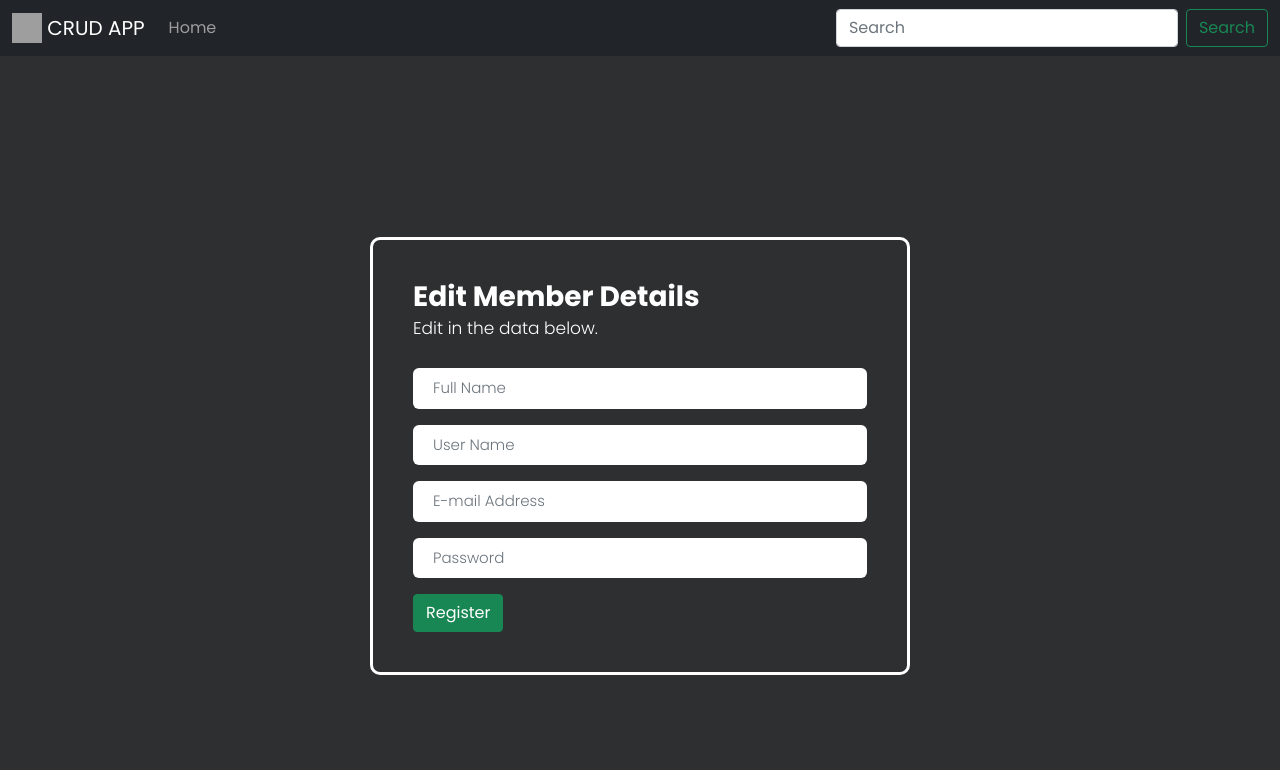
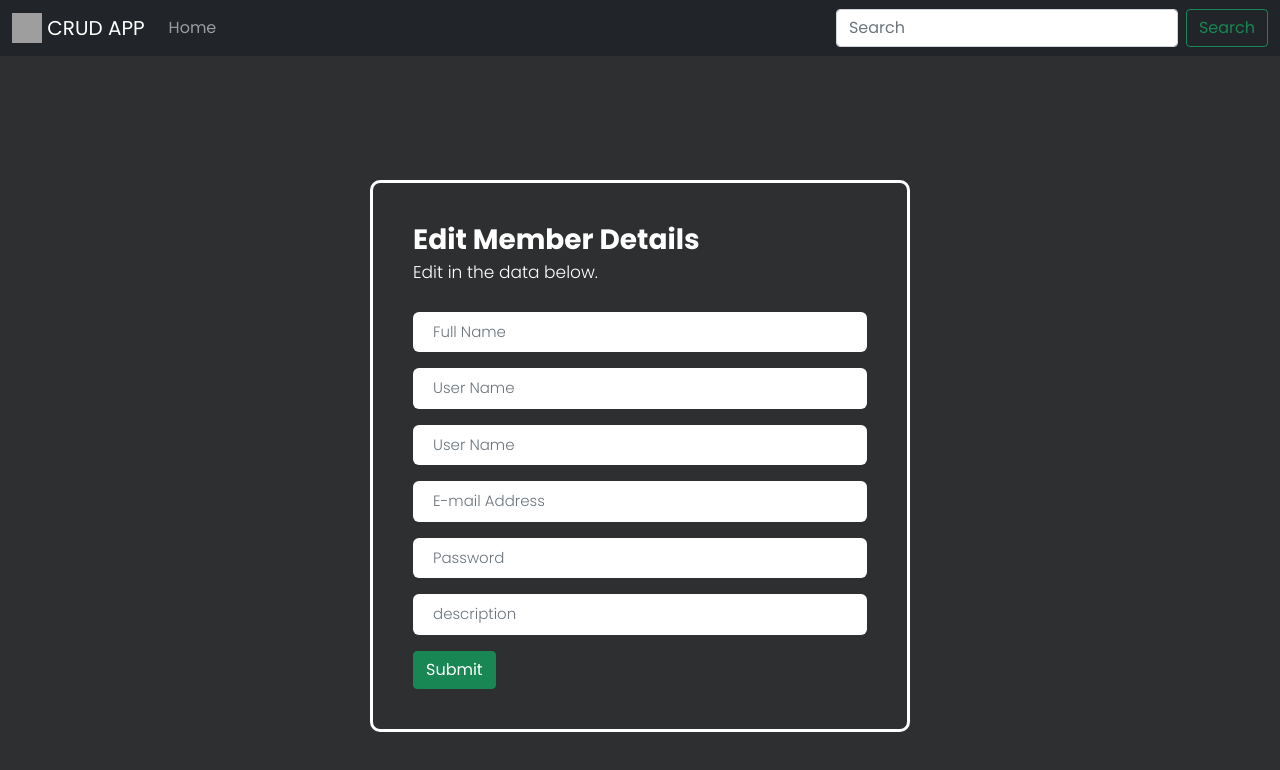
Before and after one commit to JBBIGBANG/Node_Crud_app, a React (Create React App) app in the folder client/: page /editProduct/1 in a window 1280 px wide. Shown: the top 770 px of the page. Built offline with nearby package versions, Linux system fonts and the light colour scheme; no server answers; grey boxes are pictures that could not be loaded.

Commit message:
edit work complete

```diff
--- a/client/src/components/EditProduct.js
+++ b/client/src/components/EditProduct.js
@@ -1,29 +1,79 @@
-import React from 'react';
+import React,{useState, useEffect} from "react";
 
-import { Button } from 'react-bootstrap';
-import './AddProduct.css';
-
+import { Button } from "react-bootstrap";
+import { useParams ,useNavigate} from "react-router-dom";
+import "./AddProduct.css";
 
 const EditProduct = () => {
 
+    const usehistory = useNavigate()
   const [inputValue, setInputValue] = React.useState({
-
         name: '',
         username: '',
+        mobile: '',
         email: '',
-        password: ''
-
+        password: '',
+        description: ''
   });
 
   const setData = (event) => {
-        const {name, value} = event.target;
+    const { name, value } = event.target;
     setInputValue({
       ...inputValue,
-            [name]: value
+      [name]: value,
     });
   };
 
-    return(
+  const {id} = useParams();
+    const getinputdata = async (event) => {
+        const res = await fetch(`/finduser/${id}`, {
+            method: 'GET',
+            headers: {
+                'Content-Type': 'application/json'
+            }
+
+        });
+        const data = await res.json();
+        console.log(data);
+
+        if(res.status === 200) {
+            setInputValue(data);
+            res.status(200).json(data);
+        } else {
+            alert('Did not get any data');
+        }
+    };
+
+    useEffect(() => {
+        getinputdata();
+    }, []);
+
+    const updateuser = async(event) => {
+        event.preventDefault();
+
+        const {name,username,mobile,email,password,description} = inputValue;
+        const res2 = await fetch(`/updateuser/${id}`, {
+            method: 'PATCH',
+            headers: {
+                'Content-Type': 'application/json'
+            },
+            body:JSON.stringify({
+                name,username,mobile,email,password,description
+            })
+        });
+        const data2 = await res2.json();
+        console.log(data2);
+
+        if(res2 === 404 || !data2){
+            alert("fill the data")
+        }
+        else{
+            alert("data added")
+            usehistory("/");
+        }
+    }
+
+  return (
     <div className="form-body">
       <div className="row">
         <div className="form-holder">
@@ -32,34 +82,106 @@ const EditProduct = () => {
               <h3>Edit Member Details</h3>
               <p>Edit in the data below.</p>
               <form className="requires-validation" novalidate>
-
                 <div className="col-md-12">
-                               <input className="form-control" type="text" name="name" value={inputValue.name} onChange={setData} placeholder="Full Name" required />
+                  <input
+                    className="form-control"
+                    type="text"
+                    name="name"
+                    value={inputValue.name}
+                    onChange={setData}
+                    placeholder="Full Name"
+                    required
+                  />
                   <div className="valid-feedback">Name field is valid!</div>
-                               <div className="invalid-feedback">Name field cannot be blank!</div>
+                  <div className="invalid-feedback">
+                    Name field cannot be blank!
+                  </div>
                 </div>
 
                 <div className="col-md-12">
-                                <input className="form-control" type="text" name="username" value={inputValue.username} onChange={setData} placeholder="User Name" required />
+                  <input
+                    className="form-control"
+                    type="text"
+                    name="username"
+                    value={inputValue.username}
+                    onChange={setData}
+                    placeholder="User Name"
+                    required
+                  />
                   <div className="valid-feedback">Username field is valid!</div>
-                                 <div className="invalid-feedback">Username field cannot be blank!</div>
+                  <div className="invalid-feedback">
+                    Username field cannot be blank!
+                  </div>
                 </div>
 
                 <div className="col-md-12">
-                                <input className="form-control" type="email" name="email" value={inputValue.email} onChange={setData} placeholder="E-mail Address" required />
-                                 <div className="valid-feedback">Email field is valid!</div>
-                                 <div className="invalid-feedback">Email field cannot be blank!</div>
+                  <input
+                    className="form-control"
+                    type="text"
+                    name="mobile"
+                    value={inputValue.mobile}
+                    onChange={setData}
+                    placeholder="User Name"
+                    required
+                  />
+                  <div className="valid-feedback">mobile field is valid!</div>
+                  <div className="invalid-feedback">
+                  mobile field cannot be blank!
+                  </div>
                 </div>
 
                 <div className="col-md-12">
-                                <input className="form-control" type="password" name="password" value={inputValue.password} onChange={setData} placeholder="Password" required />
-                                 <div className="valid-feedback">Password field is valid!</div>
-                                 <div className="invalid-feedback">Password field cannot be blank!</div>
+                  <input
+                    className="form-control"
+                    type="email"
+                    name="email"
+                    value={inputValue.email}
+                    onChange={setData}
+                    placeholder="E-mail Address"
+                    required
+                  />
+                  <div className="valid-feedback">Email field is valid!</div>
+                  <div className="invalid-feedback">
+                    Email field cannot be blank!
+                  </div>
                 </div>
 
+                <div className="col-md-12">
+                  <input
+                    className="form-control"
+                    type="password"
+                    name="password"
+                    value={inputValue.password}
+                    onChange={setData}
+                    placeholder="Password"
+                    required
+                  />
+                  <div className="valid-feedback">Password field is valid!</div>
+                  <div className="invalid-feedback">
+                    Password field cannot be blank!
+                  </div>
+                </div>
+
+                <div className="col-md-12">
+                  <input
+                    className="form-control"
+                    type="text"
+                    name="description"
+                    value={inputValue.description}
+                    onChange={setData}
+                    placeholder="description"
+                    required
+                  />
+                  <div className="valid-feedback">description field is valid!</div>
+                  <div className="invalid-feedback">
+                  description field cannot be blank!
+                  </div>
+                </div>
 
                 <div className="form-button mt-3">
-                                <Button id="submit" type="submit" variant="success">Register</Button>
+                  <Button id="submit" type="submit" variant="success" onClick={updateuser} >
+                    Submit
+                  </Button>
                 </div>
               </form>
             </div>
@@ -67,7 +189,6 @@ const EditProduct = () => {
         </div>
       </div>
     </div>
-
   );
 };
 
--- a/client/src/components/Home.js
+++ b/client/src/components/Home.js
@@ -53,7 +53,7 @@ const Home = () => {
                         <th>Username</th>
                         <th>Mobile</th>
                         <th>E-mail</th>
-                        <th>Description</th>
+
                         <th>Action</th>
                         </tr>
                     </thead>
@@ -71,12 +71,11 @@ const Home = () => {
                                         <td>{ item.username}</td>
                                         <td>{item.mobile}</td>
                                         <td>{item.email}</td>
-                                        <td>{item.description}</td>
+
                                         <td className='d-flex justify-content-between'>
                                             <Link to={`details/${item._id}`}><Button variant='success'>< VisibilityIcon /></Button></Link>
-                                            <Button variant='warning'><EditIcon /></Button>
-                                            <Button variant='danger'><DeleteIcon /></Button>
-
+                                            <Link to={`editProduct/${item._id}`}><Button variant='warning'><EditIcon /></Button></Link>
+                                            <Link to={`deleteProduct/${item._id}`} > <Button variant='danger'><DeleteIcon /></Button></Link>
                                         </td>
                                     </tr>
 
--- a/client/src/components/Navigation.js
+++ b/client/src/components/Navigation.js
@@ -1,5 +1,9 @@
 import React from 'react';
-import {Navbar, Nav, Link, Container, NavDropdown, Form, Button, FormControl} from 'react-bootstrap';
+import {Navbar, Nav, Container, NavDropdown, Form, Button, FormControl,NavLink} from 'react-bootstrap';
+import { Link } from 'react-router-dom';
+
+
+
 
 const Navigation = () => {
     return (
@@ -7,7 +11,7 @@ const Navigation = () => {
             <Navbar bg="dark" expand="lg"  variant="dark">
             <Container fluid>
 
-                   <Navbar.Brand href="#home">
+                    <Navbar.Brand as={Link} to="/">
                                 <img
                                 alt=""
                                 src="https://user-images.githubusercontent.com/42708686/121468850-160d7900-c9d9-11eb-9cc2-b3db7bb52df3.png"
@@ -17,13 +21,14 @@ const Navigation = () => {
                                 />{' '}
                             CRUD APP
                         </Navbar.Brand>
+
                 <Navbar.Toggle aria-controls="navbarScroll" />
                 <Navbar.Collapse id="navbarScroll">
                     <Nav
                         className="me-auto my-2 my-lg-0"
                         style={{ maxHeight: '100px' }}
                         navbarScroll>
-                        <Nav.Link href="/">Home</Nav.Link>
+                        <Nav.Link as={Link} to="/">Home</Nav.Link>
 
                     </Nav>
                     <Form className="d-flex">
```
Also changed, not shown: 1 other file (tests, documents, lock files or other folders). Lines whose indentation alone changed are shown as unchanged.
